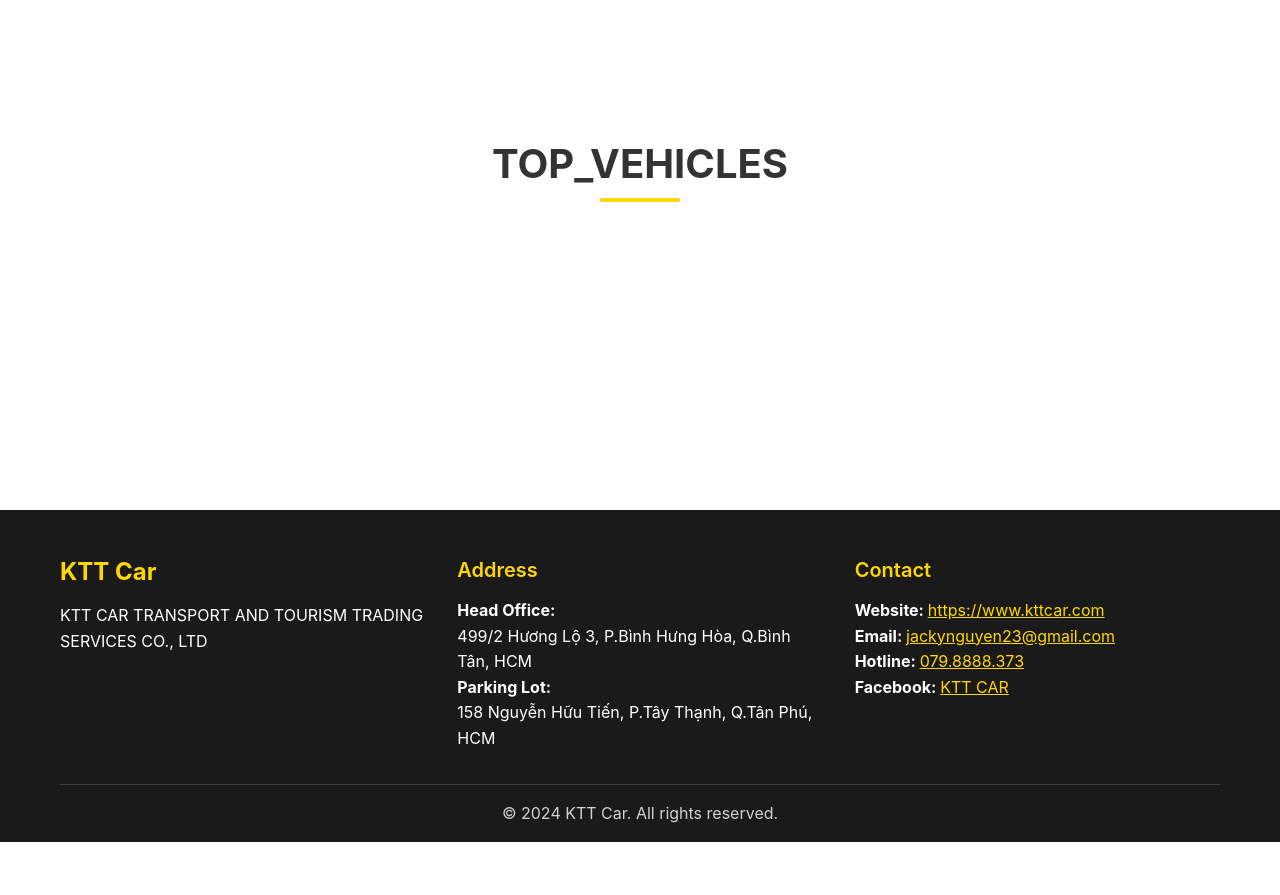
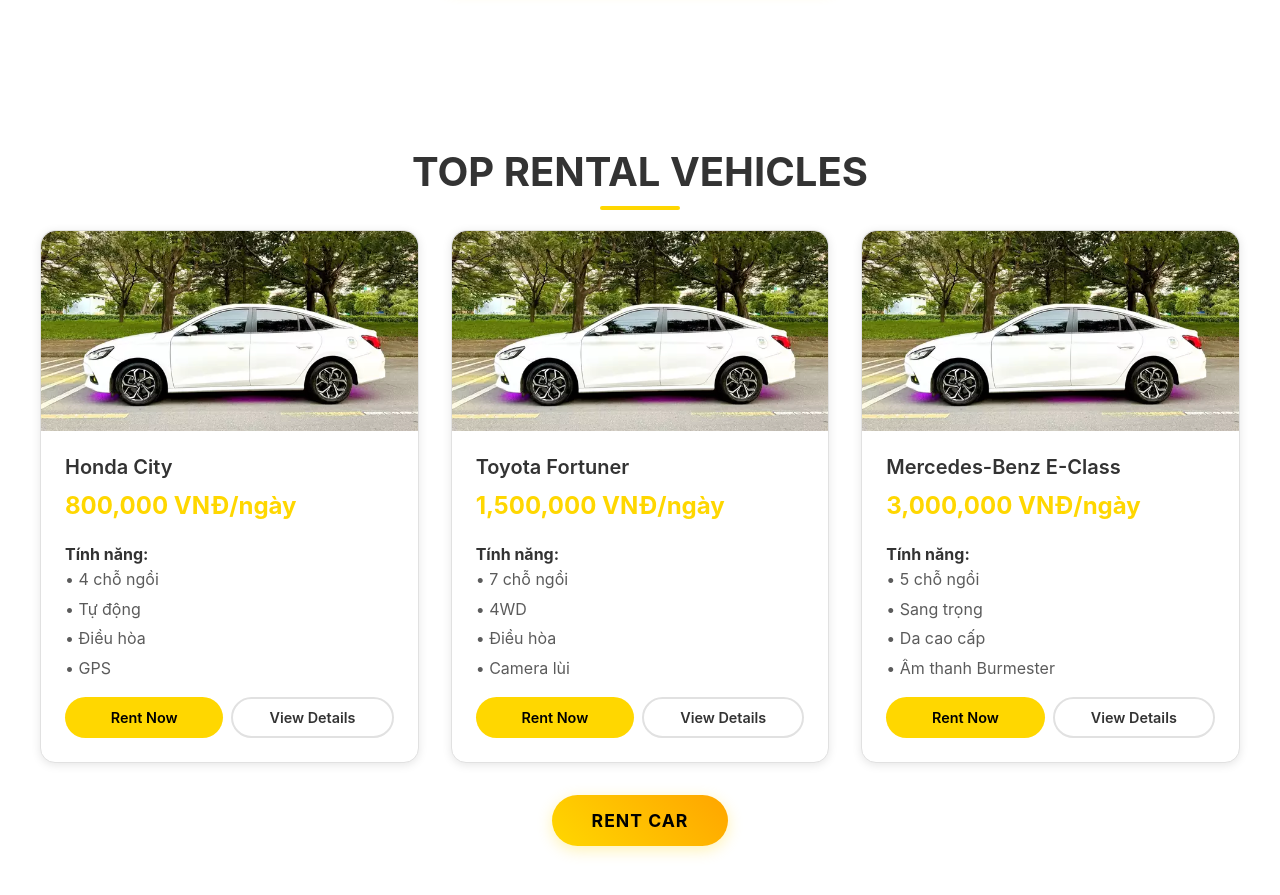
Before and after one commit to Jelly2000/KTT-demo, a React (Vite) app: page / in a window 1280 px wide. Shown: the part 1340-2235 px from the top of the page. Before the commit the page ends 2182 px from the top, so only its background shows below. Built offline with nearby package versions, Linux system fonts and the light colour scheme.

Commit message:
add list car

```diff
--- /dev/null
+++ b/src/components/VehicleCard/VehicleCard.css
@@ -0,0 +1,102 @@
+/* Car Card Styles - Matching Template Exactly */
+.car-card {
+    background: var(--card-background);
+    border-radius: 15px;
+    box-shadow: var(--shadow);
+    overflow: hidden;
+    transition: var(--transition);
+    cursor: pointer;
+    border: 1px solid var(--border-color);
+}
+
+.car-card:hover {
+    transform: translateY(-5px);
+    box-shadow: var(--hover-shadow);
+}
+
+.car-image {
+    width: 100%;
+    height: 200px;
+    background: linear-gradient(45deg, #f0f0f0, #e0e0e0);
+    display: flex;
+    align-items: center;
+    justify-content: center;
+    font-size: 3rem;
+    color: #999;
+}
+
+.car-info {
+    padding: 1.5rem;
+}
+
+.car-name {
+    font-size: 1.25rem;
+    font-weight: 600;
+    margin-bottom: 0.5rem;
+    color: var(--text-color);
+}
+
+.car-price {
+    font-size: 1.5rem;
+    font-weight: 700;
+    color: var(--primary-color);
+    margin-bottom: 1rem;
+}
+
+.car-features {
+    list-style: none;
+    margin-bottom: 1rem;
+    padding: 0;
+}
+
+.car-features li {
+    margin-bottom: 0.25rem;
+    color: var(--text-color);
+    opacity: 0.8;
+}
+
+/* Car Actions */
+.car-actions {
+    display: flex;
+    gap: 0.5rem;
+    flex-direction: row;
+}
+
+.rent-button {
+    background: var(--primary-color);
+    color: var(--btn-text-secondary, #000);
+    border: none;
+    padding: 12px 20px;
+    border-radius: 25px;
+    font-weight: 600;
+    font-size: 0.9rem;
+    cursor: pointer;
+    transition: var(--transition);
+    flex: 1;
+    text-align: center;
+}
+
+.rent-button:hover {
+    transform: translateY(-2px);
+    box-shadow: var(--hover-shadow);
+}
+
+.details-button {
+    background: transparent;
+    color: var(--text-color);
+    border: 2px solid var(--border-color);
+    padding: 10px 20px;
+    border-radius: 25px;
+    font-weight: 600;
+    font-size: 0.9rem;
+    cursor: pointer;
+    transition: var(--transition);
+    flex: 1;
+    text-align: center;
+}
+
+.details-button:hover {
+    border-color: var(--primary-color);
+    color: var(--primary-color);
+    transform: translateY(-2px);
+}
--- a/src/components/VehicleCard/VehicleCard.jsx
+++ b/src/components/VehicleCard/VehicleCard.jsx
@@ -1,11 +1,43 @@
 import React from 'react';
+import { useTranslation } from 'react-i18next';
+import './VehicleCard.css';
 
 const VehicleCard = ({ id, image, vehicleName, price, features = [] }) => {
+    const { t } = useTranslation();
+
+    const rentButtonText = t('hero_ctaButton'); // "Thuê xe ngay"
+    const detailsButtonText = t('view_details'); // "Xem chi tiết"
+    const featuresText = 'Tính năng:'; // Features label
+
     return (
-        <div onClick={() => console.log(`Vehicle ID: ${id}`)} className="vehicle-card">
-            {image && <img src={image} alt={vehicleName} style={{ width: '100%', height: '100%', objectFit: 'cover', borderRadius: '8px 8px 0 0' }} className="vehicle-card-image" />}
-            <p className='vehicle-card-heading'>{vehicleName}</p>
-            <p className='vehicle-card-price'>{price}</p>
+        <div className="car-card" role="button" tabindex="0" aria-label={`View details for ${vehicleName}`}>
+            <div className="car-image" aria-hidden="true">
+                {image ? (
+                    <img src={image} alt={vehicleName} style={{ width: '100%', height: '100%', objectFit: 'cover', borderRadius: '15px 15px 0 0' }} />
+                ) : (
+                    <div style={{ width: '100%', height: '200px', background: 'linear-gradient(45deg, #f0f0f0, #e0e0e0)', display: 'flex', alignItems: 'center', justifyContent: 'center', fontSize: '3rem', color: '#999' }}>
+                        🚗
+                    </div>
+                )}
+            </div>
+            <div className="car-info">
+                <h3 className="car-name">{vehicleName}</h3>
+                <div className="car-price">{price}</div>
+                <p><strong>{featuresText}</strong></p>
+                <ul className="car-features">
+                    {features.map((feature, index) => (
+                        <li key={index}>• {feature}</li>
+                    ))}
+                </ul>
+                <div className="car-actions">
+                    <button className="rent-button" onClick={() => console.log(`Rent ${vehicleName}`)} aria-label={`Rent ${vehicleName}`}>
+                        {rentButtonText}
+                    </button>
+                    <button className="details-button" onClick={() => console.log(`View details for ${vehicleName}`)} aria-label={`View details for ${vehicleName}`}>
+                        {detailsButtonText}
+                    </button>
+                </div>
+            </div>
         </div>
     )
 }
--- a/src/components/card/styles.css
+++ b/src/components/card/styles.css
@@ -9,19 +9,25 @@
     transition: var(--transition);
     position: relative;
     overflow: hidden;
+}
 
-    .card-icon {
+.small-flat-card .card-icon {
     font-size: 4rem;
     padding: 1rem;
     margin: auto;
 }
 
-    .card-heading {
+.small-flat-card .card-heading {
     font-size: 1.3rem;
     font-weight: 600;
     margin: 1.5rem 0 1rem 0;
     color: var(--text-color);
 }
+
+.small-flat-card .card-subheading {
+    color: var(--text-color);
+    opacity: 0.8;
+    margin-bottom: 0.5rem;
 }
 
 .small-flat-card:hover {
--- a/src/locales/en.json
+++ b/src/locales/en.json
@@ -32,5 +32,8 @@
   "rental_procedure_subtitle": "Simple, fast and convenient procedures",
   "needed_information":"Required Documents",
   "needed_information_subheading": "ID Card + Driver's License",
+  "top_vehicles": "Top Rental Vehicles",
+  "seemore_procedures": "Learn More About Procedures",
+  "view_details": "View Details",
   "footer_copyright": "© 2024 KTT Car. All rights reserved."
 }
--- a/src/locales/vi.json
+++ b/src/locales/vi.json
@@ -31,5 +31,8 @@
   "needed_information":"Giấy tờ cần thiết",
   "needed_information_subheading": "CCCD + GPLX bản gốc",
   "rental_procedure_subtitle": "Thủ tục đơn giản, nhanh chóng và tiện lợi",
-  "footer_copyright": "© 2024 KTT Car. Tất cả quyền được bảo lưu."
+  "top_vehicles": "Danh Sách Xe Cho Thuê",
+  "seemore_procedures": "Tìm Hiểu Thêm Về Thủ Tục",
+  "view_details": "Xem chi tiết",
+  "footer_copyright": "© 2024KTT Car. Tất cả quyền được bảo lưu."
 }
--- a/src/pages/home/Home.jsx
+++ b/src/pages/home/Home.jsx
@@ -80,9 +80,35 @@
           >
             {t('top_vehicles').toUpperCase()}
           </Heading>
-          <div className='grid-container-2'>
-
+          <div className='cars-grid'>
+            <VehicleCard
+              id={1}
+              image="/src/assets/sample-car.webp"
+              vehicleName="Honda City"
+              price="800,000 VNĐ/ngày"
+              features={['4 chỗ ngồi', 'Tự động', 'Điều hòa', 'GPS']}
+            />
+            <VehicleCard
+              id={2}
+              image="/src/assets/sample-car.webp"
+              vehicleName="Toyota Fortuner"
+              price="1,500,000 VNĐ/ngày"
+              features={['7 chỗ ngồi', '4WD', 'Điều hòa', 'Camera lùi']}
+            />
+            <VehicleCard
+              id={3}
+              image="/src/assets/sample-car.webp"
+              vehicleName="Mercedes-Benz E-Class"
+              price="3,000,000 VNĐ/ngày"
+              features={['5 chỗ ngồi', 'Sang trọng', 'Da cao cấp', 'Âm thanh Burmester']}
+            />
           </div>
+          <HighlightedButton
+            className="procedure-cta"
+            onClick={() => console.log('View all vehicles')}
+          >
+            {t('navigation_rentCar')}
+          </HighlightedButton>
         </div>
       </section>
     </div>
--- a/src/pages/shared-styles.css
+++ b/src/pages/shared-styles.css
@@ -3,6 +3,29 @@
     max-width: 1200px;
     margin: 0 auto;
     padding: 0 20px;
+}
+
+/* Grid Container Styles */
+.grid-container-2 {
+    display: grid;
+    grid-template-columns: repeat(auto-fit, minmax(300px, 1fr));
+    gap: 2rem;
+    margin-top: 2rem;
+}
+
+/* Cars Grid - matches template exactly */
+.cars-grid {
+    display: grid;
+    grid-template-columns: repeat(auto-fit, minmax(300px, 1fr));
+    gap: 2rem;
+    margin-top: 2rem;
+}
+
+/* Procedure CTA Button */
+.procedure-cta {
+    display: flex;
+    justify-content: center;
+    margin-top: 2rem;
 }
 
 /* Common responsive design patterns used across pages */
```
Also changed, not shown: 1 other file (tests, documents, lock files or other folders). Lines whose indentation alone changed are shown as unchanged.
